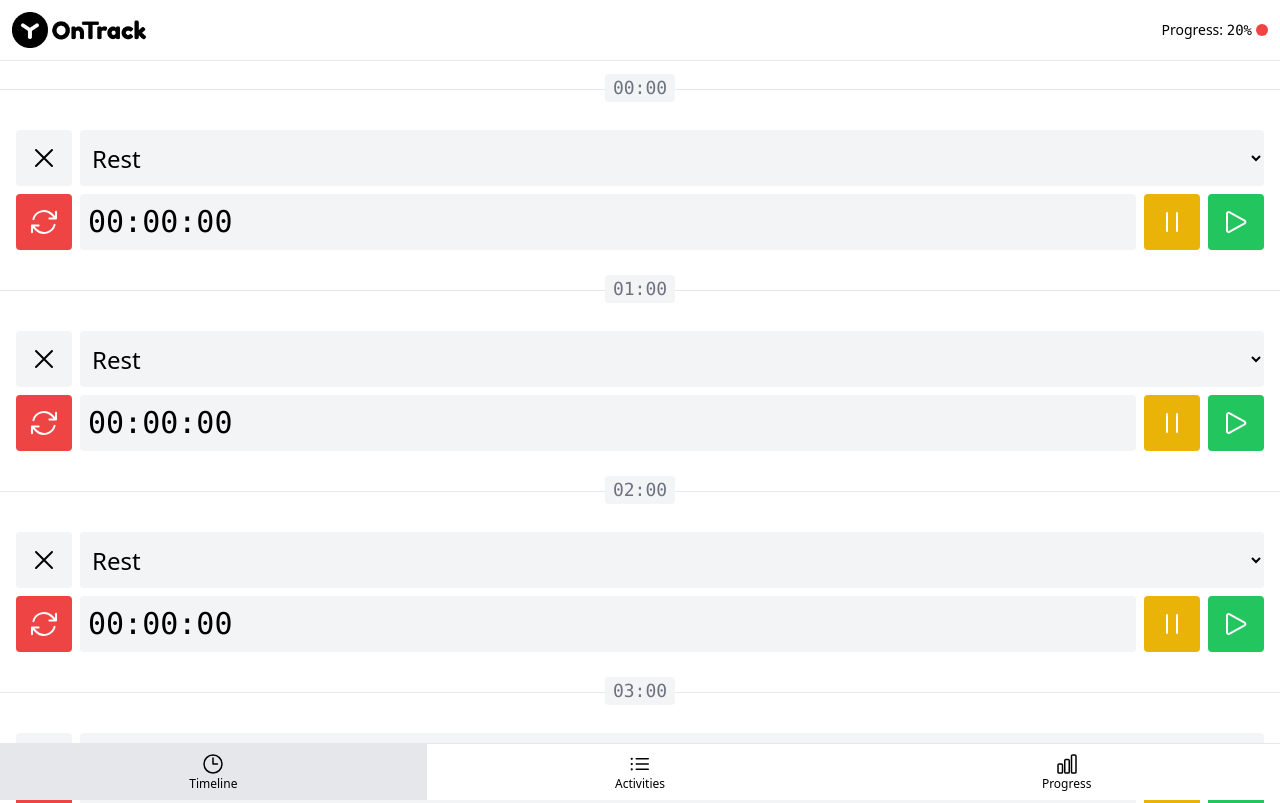
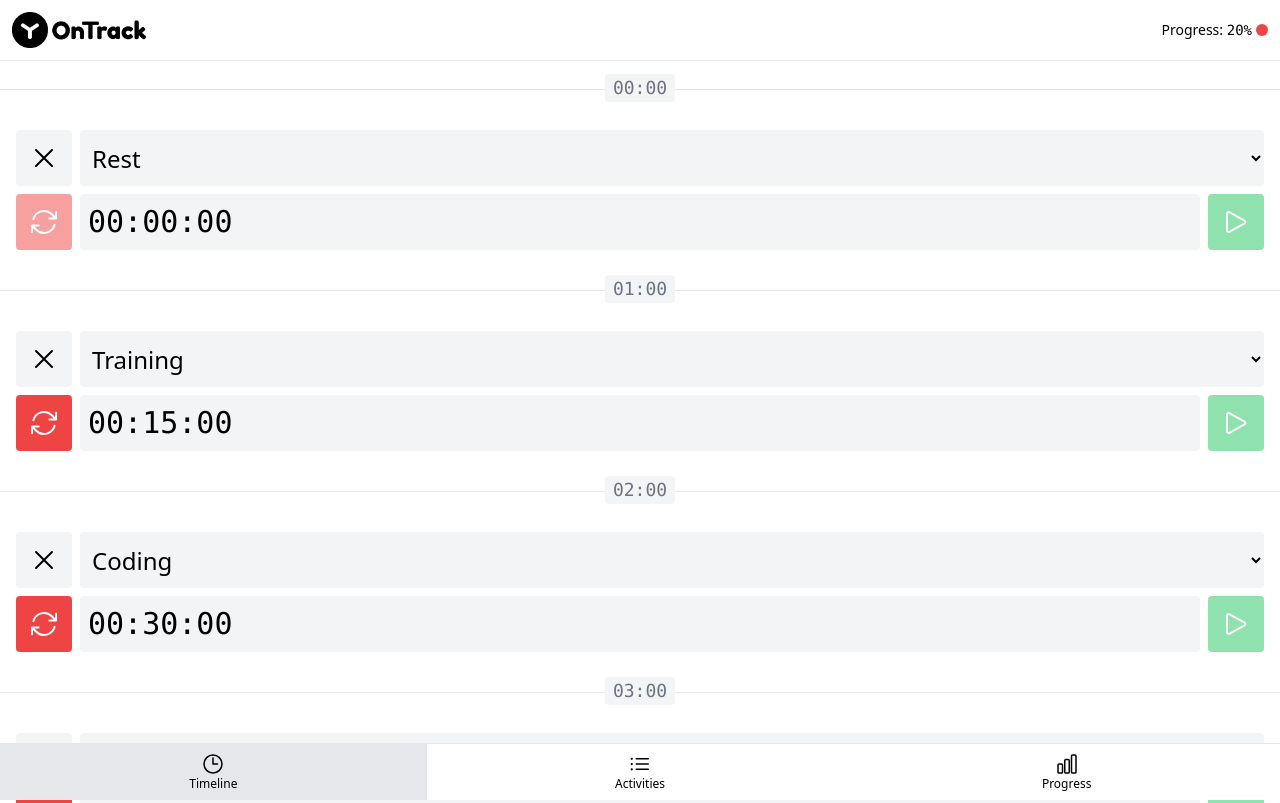
Before and after one commit to PluzhnikovGA/onTrack, a Vue app: page /#timeline in a window 1280 px wide. Shown: the top 803 px of the page. Built offline with nearby package versions, Linux system fonts and the light colour scheme.

Commit message:
Added functionality for TimelineStopwatcher

```diff
--- a/src/App.vue
+++ b/src/App.vue
@@ -25,9 +25,8 @@ import { generateActivitiesList, generateActivitySelectOptions, id } from './uti
 import { normalizePageHash } from './utils/navUtils';
 
 const currentPage = ref<string>(normalizePageHash());
-const timelineItems = ref<TTimelineItem[]>(generateTimelineItems());
-
 const activities = ref<TActivity[]>(generateActivitiesList());
+const timelineItems = ref<TTimelineItem[]>(generateTimelineItems(activities.value));
 
 const activitySelectOptions = computed((): TOption[] =>
   generateActivitySelectOptions(activities.value),
@@ -41,6 +40,7 @@ function deleteActivity(activityId: string): void {
   timelineItems.value.forEach((timelineItem) => {
     if (timelineItem.activityId === activityId) {
       timelineItem.activityId = null;
+      timelineItem.activitySeconds = 0;
     }
   });
   const index = activities.value.findIndex((activity) => activity.id === activityId);
--- a/src/components/TimelineItem.vue
+++ b/src/components/TimelineItem.vue
@@ -36,6 +36,6 @@ function selectActivity(id: string | number | null): void {
       :selected="timelineItem.activityId"
       @select="selectActivity($event)"
     />
-    <TimelineStopwatch :seconds="timelineItem.activitySeconds" />
+    <TimelineStopwatch :seconds="timelineItem.activitySeconds" :hour="timelineItem.hour" />
   </li>
 </template>
--- a/src/components/TimelineStopwatch.vue
+++ b/src/components/TimelineStopwatch.vue
@@ -1,5 +1,6 @@
 <script setup lang="ts">
 import { ArrowPathIcon, PauseIcon, PlayIcon } from '@heroicons/vue/24/outline';
+import { ref } from 'vue';
 
 import BaseButton from '@/components/BaseButton.vue';
 
@@ -7,18 +8,48 @@ import { formatSeconds } from '@/utils/timeUtils';
 
 import { ButtonColor } from '@/types/base-components.types.ts';
 
-defineProps<{
+import { MILLISECONDS_IN_SECONDS } from '@/constants/page.constants';
+
+const props = defineProps<{
   seconds: number;
+  hour: number;
 }>();
+
+const seconds = ref<number>(props.seconds);
+const isRunning = ref<number | null>(null);
+
+const isStartButtonDisabled = props.hour !== new Date().getHours();
+
+function start() {
+  isRunning.value = setInterval(() => {
+    seconds.value++;
+  }, MILLISECONDS_IN_SECONDS);
+}
+
+function stop() {
+  if (typeof isRunning.value === 'number') clearInterval(isRunning.value);
+  isRunning.value = null;
+}
+
+function reset() {
+  stop();
+  seconds.value = 0;
+}
 </script>
 
 <template>
   <div class="flex w-full gap-2">
-    <BaseButton :color="ButtonColor.DANGER"><ArrowPathIcon class="h-8" /></BaseButton>
+    <BaseButton :color="ButtonColor.DANGER" @click="reset" :disabled="!seconds"
+      ><ArrowPathIcon class="h-8"
+    /></BaseButton>
     <div class="flex flex-grow items-center rounded bg-gray-100 px-2 font-mono text-3xl">
       {{ formatSeconds(seconds) }}
     </div>
-    <BaseButton :color="ButtonColor.WARNING"><PauseIcon class="h-8" /></BaseButton>
-    <BaseButton :color="ButtonColor.SUCCESS"><PlayIcon class="h-8" /></BaseButton>
+    <BaseButton v-if="isRunning" :color="ButtonColor.WARNING" @click="stop"
+      ><PauseIcon class="h-8"
+    /></BaseButton>
+    <BaseButton v-else :color="ButtonColor.SUCCESS" @click="start" :disabled="isStartButtonDisabled"
+      ><PlayIcon class="h-8"
+    /></BaseButton>
   </div>
 </template>
--- a/src/utils/timelineUtils.ts
+++ b/src/utils/timelineUtils.ts
@@ -1,10 +1,15 @@
+import type { TActivity } from '@/types/activity.types';
 import type { TTimelineItem } from '@/types/timeline.types';
 
-import { HOURS_IN_DAY } from '@/constants/page.constants';
+import { HOURS_IN_DAY, SECONDS_IN_HOUR, SECONDS_IN_MINUTE } from '@/constants/page.constants';
 
-export function generateTimelineItems(): TTimelineItem[] {
+export function generateTimelineItems(activities: TActivity[]): TTimelineItem[] {
   return Array.from(
     { length: HOURS_IN_DAY },
-    (_v, i): TTimelineItem => ({ hour: i, activityId: null, activitySeconds: 0 }),
+    (_v, i): TTimelineItem => ({
+      hour: i,
+      activityId: i % 4 === 0 ? null : activities[i % 2].id,
+      activitySeconds: i % 4 === 0 ? 0 : (15 * SECONDS_IN_MINUTE * i) % SECONDS_IN_HOUR,
+    }),
   );
 }
```
